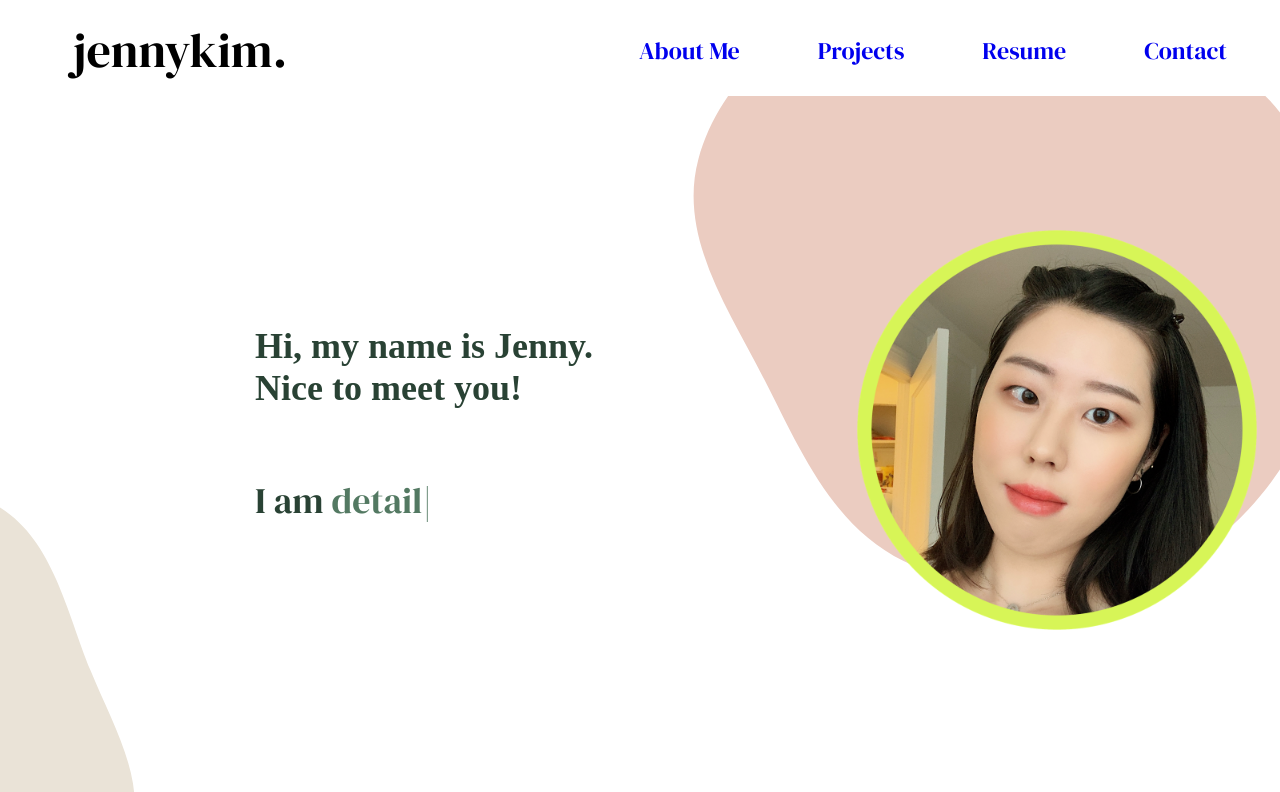
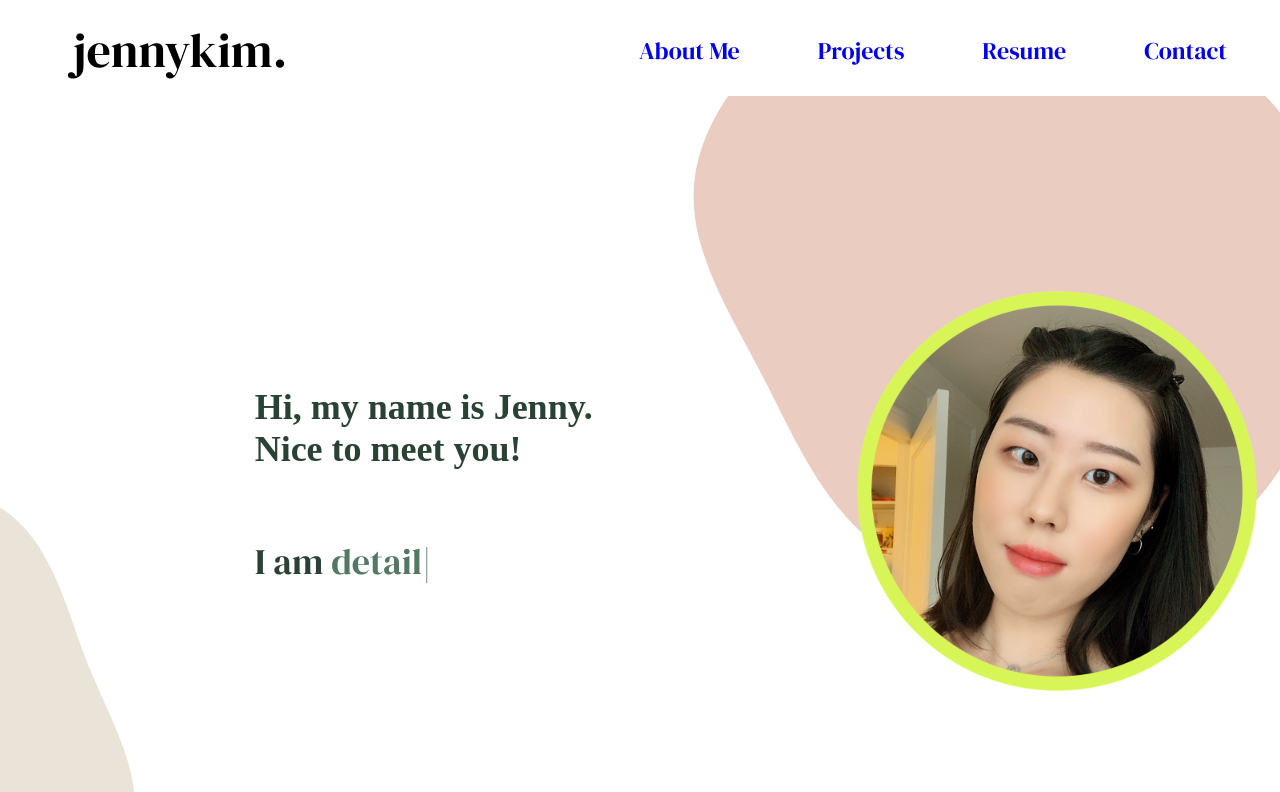
Before and after one commit to kim-jenny5/my-portfolio-site, a React (Create React App) app: page / in a window 1280 px wide. Shown: the top 792 px of the page. Built offline with nearby package versions, Linux system fonts and the light colour scheme; a web font is replaced by a local one.

Commit message:
revised introduction frame size css

```diff
--- a/public/style.css
+++ b/public/style.css
@@ -87,17 +87,37 @@ body {
 
 /* Introduction */
 .introduction {
+	/* position: absolute;
+	width: 62.625rem;
+	height: 35.69rem;
+	margin: 9rem 15.938rem 9rem 15.938rem; */
+	position: absolute;
+	width: 100vw;
+	height: 852px;
+	left: 0px;
+	top: 96px;
+}
+
+/* .introduction .text-container { */
+.introduction .main-container {
+	/* position: absolute;
+	width: 33.188rem;
+	height: 13.188rem;
+	top: 11.313rem; */
 	position: absolute;
 	width: 62.625rem;
 	height: 35.69rem;
-	margin: 9rem 15.938rem 9rem 15.938rem;
+	/* margin-left: 15.916rem; */
+	left: 15.916em;
+	top: 6.807rem;
 }
 
 .introduction .text-container {
 	position: absolute;
-	width: 33.188rem;
-	height: 13.188rem;
-	top: 11.313rem;
+	width: 531px;
+	height: 211px;
+	left: 0px;
+	top: 181px;
 }
 
 .introduction .text-container .title {
@@ -112,12 +132,17 @@ body {
 	font-size: 2.25rem;
 }
 
-.introduction .picture {
-	height: 25rem;
+.introduction img {
+	/* height: 25rem;
 	width: 25rem;
 	margin-top: 5.375rem;
 	right: 0;
+	position: absolute; */
 	position: absolute;
+	width: 400px;
+	height: 400px;
+	left: 602px;
+	top: 86px;
 }
 
 .introduction .typing {
--- a/src/Introduction.js
+++ b/src/Introduction.js
@@ -1,6 +1,7 @@
 import React from "react";
 import Typical from "react-typical";
 import IMG_1818 from "./images/IMG_1818.PNG";
+// import BlobGraphics from "./BlobGraphics";
 
 const steps = [
 	"a frontend developer.",
@@ -20,6 +21,8 @@ const steps = [
 export default function Introduction() {
 	return (
 		<div className="introduction">
+			{/* <BlobGraphics /> */}
+			<div className="main-container">
 				<div className="text-container">
 					<div className="title">
 						<div>Hi, my name is Jenny.</div>
@@ -35,8 +38,8 @@ export default function Introduction() {
 						/>
 					</div>
 				</div>
-			<img src={IMG_1818} className="picture"></img>
-			{/* <div className="picture"></div> */}
+				<img src={IMG_1818}></img>
+			</div>
 		</div>
 	);
 }
```
Lines whose indentation alone changed are shown as unchanged.
